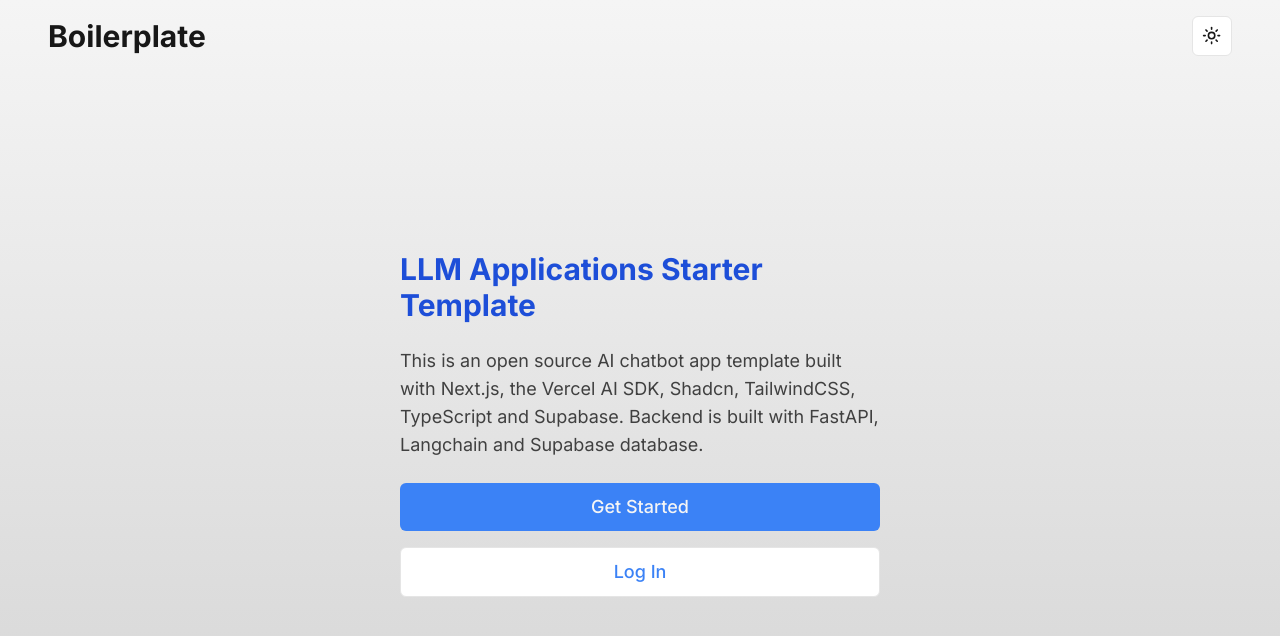
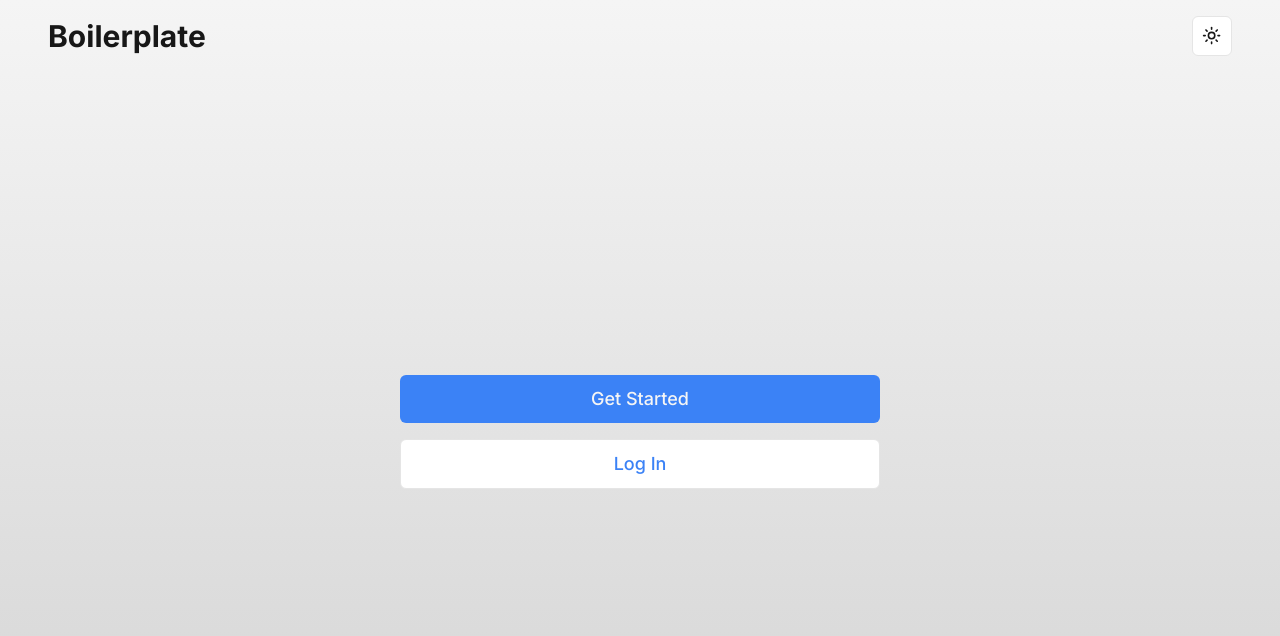
Before and after one commit to iabreu/pij310_2025_s1, a Next.js app in the folder frontend/: page / in a window 1280 px wide. Shown: the top 636 px of the page. Built offline with nearby package versions, Linux system fonts and the light colour scheme; no server answers.

Commit message:
Fix supabase link

```diff
--- a/frontend/package.json
+++ b/frontend/package.json
@@ -49,14 +49,14 @@
   },
   "devDependencies": {
     "@types/lodash": "^4.17.7",
-    "@types/node": "^20",
-    "@types/react": "^18",
+    "@types/node": "20.17.24",
+    "@types/react": "18.3.18",
     "@types/react-dom": "^18",
     "@types/react-syntax-highlighter": "^15.5.13",
     "eslint": "^8",
     "eslint-config-next": "14.2.5",
     "postcss": "^8",
     "tailwindcss": "^3.4.1",
-    "typescript": "^5"
+    "typescript": "5.8.2"
   }
 }
--- a/frontend/src/app/LandingPage.tsx
+++ b/frontend/src/app/LandingPage.tsx
@@ -17,14 +17,6 @@
 
       <main className="container mx-auto flex flex-col lg:flex-row lg:space-x-8 items-center justify-center text-left min-h-[calc(100vh-72px)] overflow-y-auto pb-8 px-4 md:px-8">
         <div className="flex-1 space-y-6 w-full lg:max-w-lg px-4 pt-2">
-          <h2 className="text-xl md:text-2xl lg:text-3xl font-bold leading-tight text-blue-700 dark:text-blue-400">
-            LLM Applications Starter Template
-          </h2>
-          <p className="text-md md:text-lg text-neutral-700 dark:text-neutral-300">
-            This is an open source AI chatbot app template built with Next.js,
-            the Vercel AI SDK, Shadcn, TailwindCSS, TypeScript and Supabase.
-            Backend is built with FastAPI, Langchain and Supabase database.
-          </p>
           <div className="flex flex-col space-y-4 mt-4">
             <Button
               className="md:text-lg py-4 md:py-6 bg-blue-500 hover:bg-blue-600 text-neutral-100 dark:bg-blue-500 hover:dark:bg-blue-400 dark:text-neutral-100"
```
Also changed, not shown: 2 other files (tests, documents, lock files or other folders).
